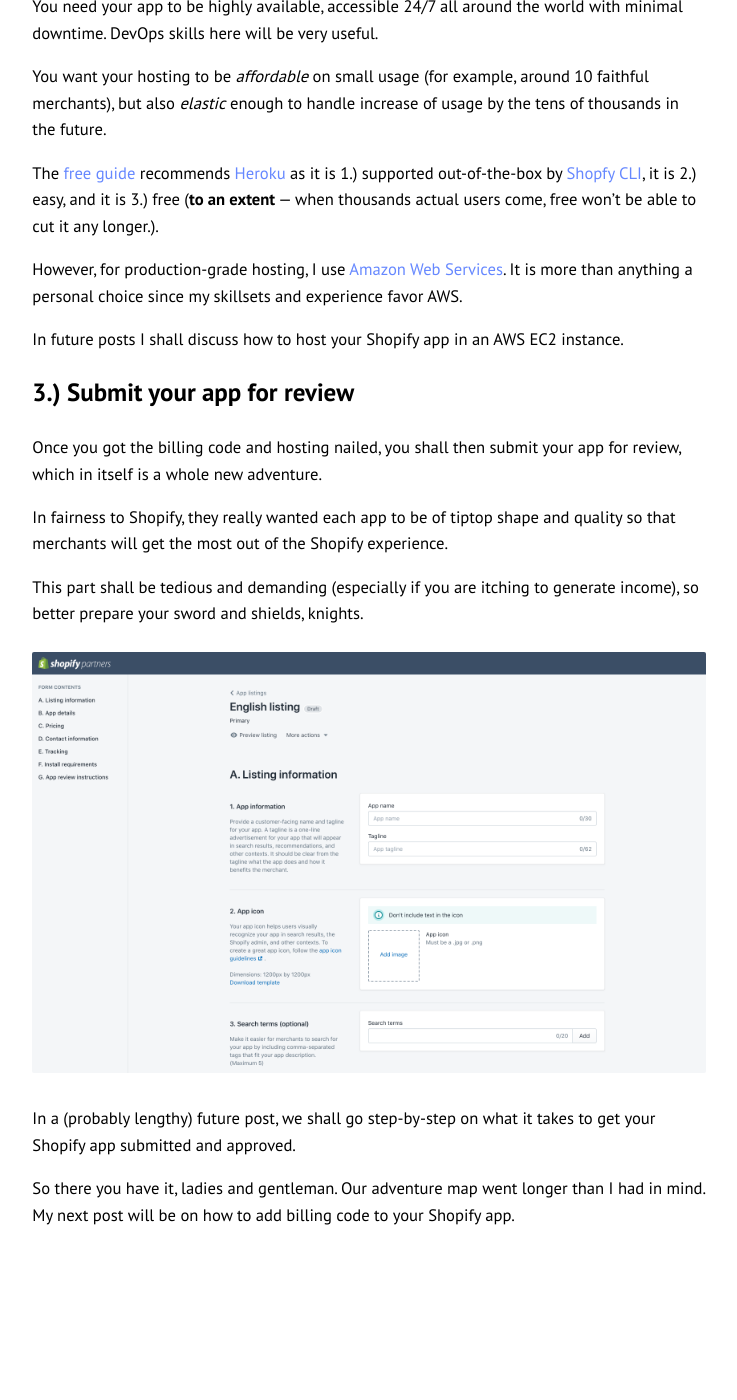
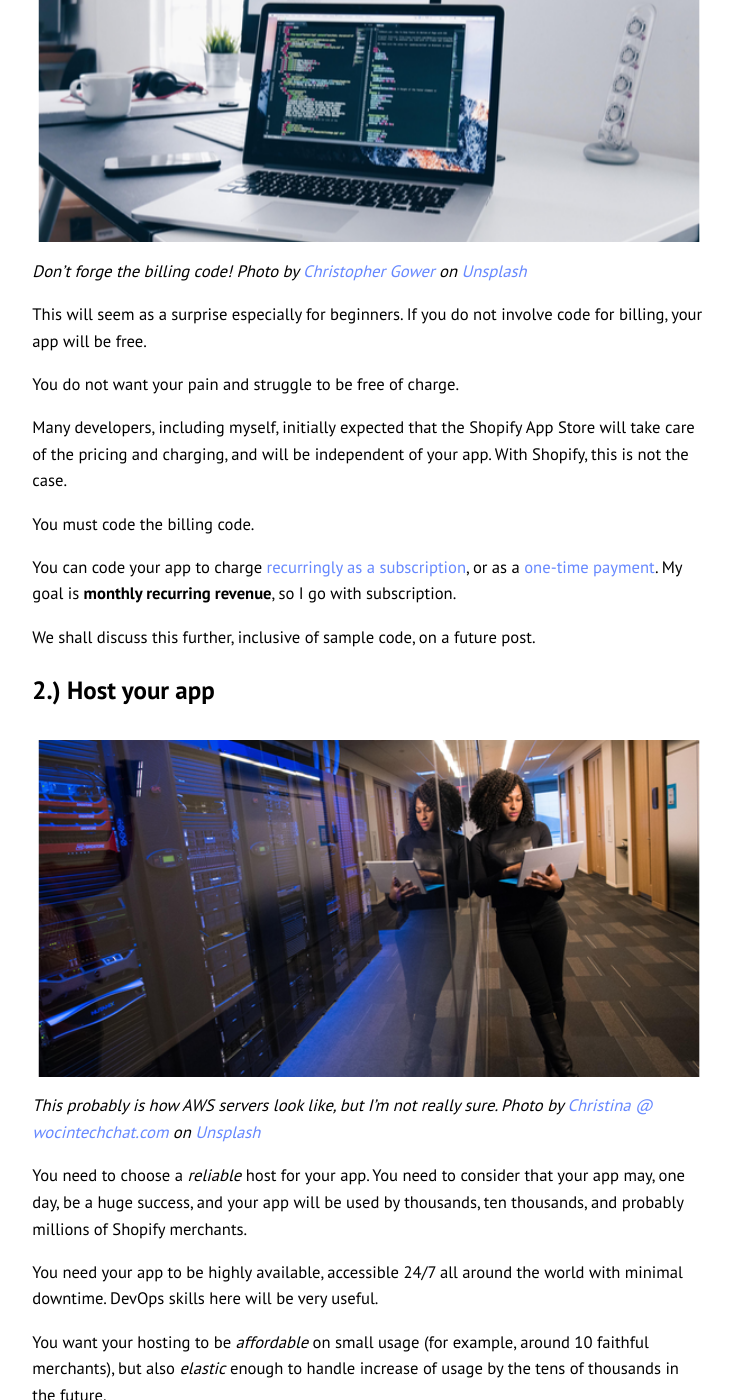
Before and after one commit to klaudsol/klaudsol-blog.github.io, a Jekyll site: the page built from _posts/2020-06-30-how-to-sell-apps-via-the-shopify-app-store.md, in a window 1280 px wide and 1400 px high, scrolled down 2822 px. Shown: the whole window, without its empty margins (271-1008 px from the left). Built offline with Jekyll 4.4.1, drawn with Linux system fonts in a browser that asks for light colours; before the commit the page ends 4092 px from its top, so only the background shows below that; some of the changed text lies outside the part shown.

Commit message:
Added images

```diff
--- a/_posts/2020-06-30-how-to-sell-apps-via-the-shopify-app-store.md
+++ b/_posts/2020-06-30-how-to-sell-apps-via-the-shopify-app-store.md
@@ -5,6 +5,7 @@ categories: shopify graphql
 ---
 
 ![How to Sell Apps via the Shopify App Store](/assets/images/how-to-sell-apps-via-the-shopify-app-store.png)
+*<span>Photo by <a href="https://unsplash.com/@sharonmccutcheon?utm_source=unsplash&amp;utm_medium=referral&amp;utm_content=creditCopyText">Sharon McCutcheon</a> on <a href="https://unsplash.com/s/photos/cash?utm_source=unsplash&amp;utm_medium=referral&amp;utm_content=creditCopyText">Unsplash</a></span>*
 
 > This is an introduction to the 3-part series on How to Sell Apps via the Shopify App Store. It's time to cash in.
 
@@ -38,6 +39,10 @@ Let's begin.
 
 ## 0.) First and foremost, finish your app
 
+![](/assets/images/how-to-sell-apps-via-the-shopify-app-store-1.png)
+*Work work work! <span>Photo by <a href="https://unsplash.com/@mimithian?utm_source=unsplash&amp;utm_medium=referral&amp;utm_content=creditCopyText">Mimi Thian</a> on <a href="https://unsplash.com/s/photos/developer-asian-working?utm_source=unsplash&amp;utm_medium=referral&amp;utm_content=creditCopyText">Unsplash</a></span>*
+
+
 This might come as super obvious, but it really needs stating. You can't sell an app if you are not finished.
 
 For those who has not even started yet, a good starting point is our [free guide to creating a new Shopify app](https://landing.klaudsol.com/shopify-app-in-20-minutes){:target="blank"}.
@@ -62,6 +67,9 @@ Always go back to answering WHY, and your journey will be easier.
 
 ## 1.) Ensure that your app has code for billing
 
+![](/assets/images/how-to-sell-apps-via-the-shopify-app-store-2.png)
+*Don't forge the billing code! <span>Photo by <a href="https://unsplash.com/@cgower?utm_source=unsplash&amp;utm_medium=referral&amp;utm_content=creditCopyText">Christopher Gower</a> on <a href="https://unsplash.com/s/photos/code?utm_source=unsplash&amp;utm_medium=referral&amp;utm_content=creditCopyText">Unsplash</a></span>*
+
 This will seem as a surprise especially for beginners. If you do not involve code for billing, your app will be free.
 
 You do not want your pain and struggle to be free of charge.
@@ -76,6 +84,9 @@ You can code your app to charge [recurringly as a subscription](https://shopify.
 We shall discuss this further, inclusive of sample code, on a future post.
 
 ## 2.) Host your app
+
+![](/assets/images/how-to-sell-apps-via-the-shopify-app-store-3.png)
+*This probably is how AWS servers look like, but I'm not really sure. <span>Photo by <a href="https://unsplash.com/@wocintechchat?utm_source=unsplash&amp;utm_medium=referral&amp;utm_content=creditCopyText">Christina @ wocintechchat.com</a> on <a href="https://unsplash.com/s/photos/servers?utm_source=unsplash&amp;utm_medium=referral&amp;utm_content=creditCopyText">Unsplash</a></span>*
 
 You need to choose a *reliable* host for your app. You need to consider that your app may, one day, be a huge success, and your app will be used by thousands, ten thousands, and probably millions of Shopify merchants.
 
@@ -92,14 +103,14 @@ In future posts I shall discuss how to host your Shopify app in an AWS EC2 insta
 
 ## 3.) Submit your app for review
 
+![Shopify App Listing Review](/assets/images/shopify-app-listing-review.png)
+
 Once you got the billing code and hosting nailed, you shall then submit your app for review, which in itself is a whole new adventure.
 
 In fairness to Shopify, they really wanted each app to be of tiptop shape and quality so that merchants will get the most out of the Shopify experience.
 
 This part shall be tedious and demanding (especially if you are itching to generate income), so better prepare your sword and shields, knights.
 
-![Shopify App Listing Review](/assets/images/shopify-app-listing-review.png)
-
 In a (probably lengthy) future post, we shall go step-by-step on what it takes to get your Shopify app submitted and approved.
 
 So there you have it, ladies and gentleman. Our adventure map went longer than I had in mind. My next post will be on how to add billing code to your Shopify app.
```
Also changed, not shown: assets/images/how-to-sell-apps-via-the-shopify-app-store-1.png (added), assets/images/how-to-sell-apps-via-the-shopify-app-store-2.png (added), assets/images/how-to-sell-apps-via-the-shopify-app-store-3.png (added).
